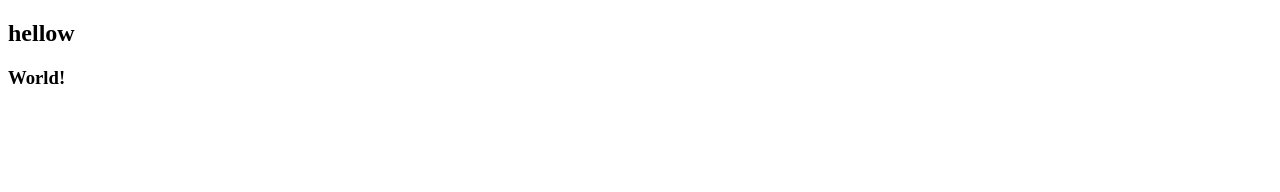
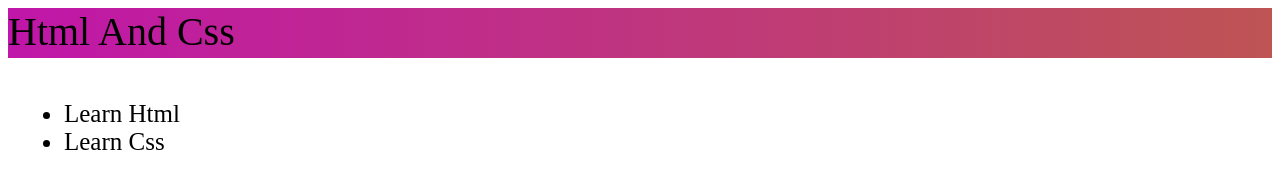
Before and after one commit to Sabinjung/firsthtmlcss, a plain HTML site: page index.html in a window 1280 px wide. Drawn offline with Linux system fonts and the light colour scheme.

Commit message:
nav bar added

```diff
--- a/app.css
+++ b/app.css
@@ -0,0 +1,15 @@
+.products{
+    display: flex;
+    flex-flow: wrap;
+    padding: 1rem;
+
+}
+nav{
+    background: linear-gradient(-90deg, rgb(190, 84, 84), rgb(192, 22, 169));
+    height: 50px;
+    margin-bottom: 10px;
+    font-size: 40px;
+}
+li{
+    font-size: 25px;
+}
--- a/index.html
+++ b/index.html
@@ -5,11 +5,14 @@
         <link rel="stylesheet" href="app.css">
     </head>
     <body>
-        <section>
-            <h1>hellow</h1>
-            <section>
-                <h1>World!</h1>
-            </section>
-        </section>
+        <nav>
+            Html And Css
+        </nav>
+        <div class=products>
+            <ul>
+                <li>Learn Html</li>
+                <li>Learn Css</li>
+            </ul>
+        </div>
     </body>
 </html>
```
